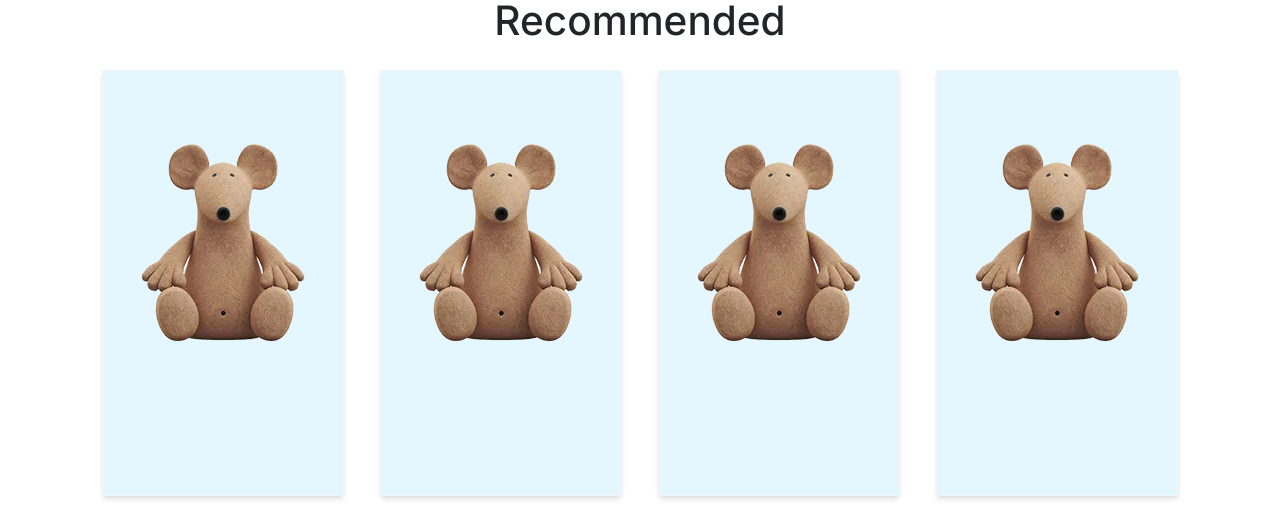
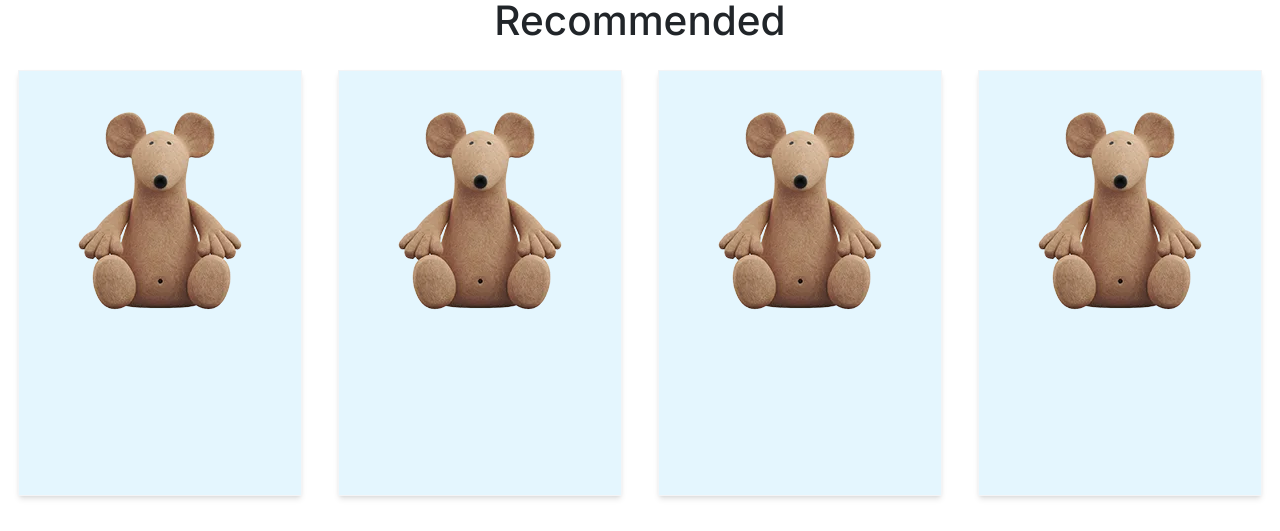
Before and after one commit to virachai/nextjs-blog, a Next.js app: page / in a window 1280 px wide. Shown: the part 882-1413 px from the top of the page. Built offline with nearby package versions, Linux system fonts and the light colour scheme.

Commit message:
set 2 col in sm breakpoint

```diff
--- a/components/layout/ProductArea/ProductArea.jsx
+++ b/components/layout/ProductArea/ProductArea.jsx
@@ -81,7 +81,7 @@ export default function ProductArea() {
   ];
   return (
     <section className={`w-full`}>
-      <div className={`container w-auto text-center`}>
+      <div className={`container w-auto text-center ${styles.container}`}>
         <h2 className={`title text-4xl sm:mb-4 md:mb-6`}>Recommended</h2>
         <div className={`row`}>
           <div className={`col-12 ${styles.item_list}`}>
--- a/components/layout/ProductArea/ProductArea.module.css
+++ b/components/layout/ProductArea/ProductArea.module.css
@@ -1,31 +1,35 @@
 .product_item {
   @apply relative;
   @apply w-full;
-  @apply md:w-1/2 lg:w-1/3 xl:w-1/4;
+  @apply sm:w-1/2 lg:w-1/3 xl:w-1/4;
   @apply min-h-[426px] lg:min-h-[426px];
-  @apply p-0 md:p-4;
+  @apply p-0 sm:p-3 md:p-4;
   @apply flex justify-center;
   max-width: 375px;
   padding-top: 0;
   padding-bottom: 0;
 }
 
+.container {
+  @apply sm:w-full sm:max-w-none;
+}
 .product_content {
   @apply border border-gray-100 bg-white shadow-md;
   background-color: #e4f6fe;
   @apply w-[100%];
-  @apply p-2 md:p-4;
 }
 
 .item_list {
-  @apply flex justify-evenly flex-wrap gap-y-8;
+  @apply flex justify-center flex-wrap gap-y-8;
+  @apply sm:p-0;
 }
 
 .product_thumb {
-  min-height: 307px;
+  min-height: 280px;
+  max-height: 280px;
   @apply flex justify-center items-center w-full;
 }
 
 .thumb {
-  max-height: 198px;
+  max-height: unset;
 }
```
